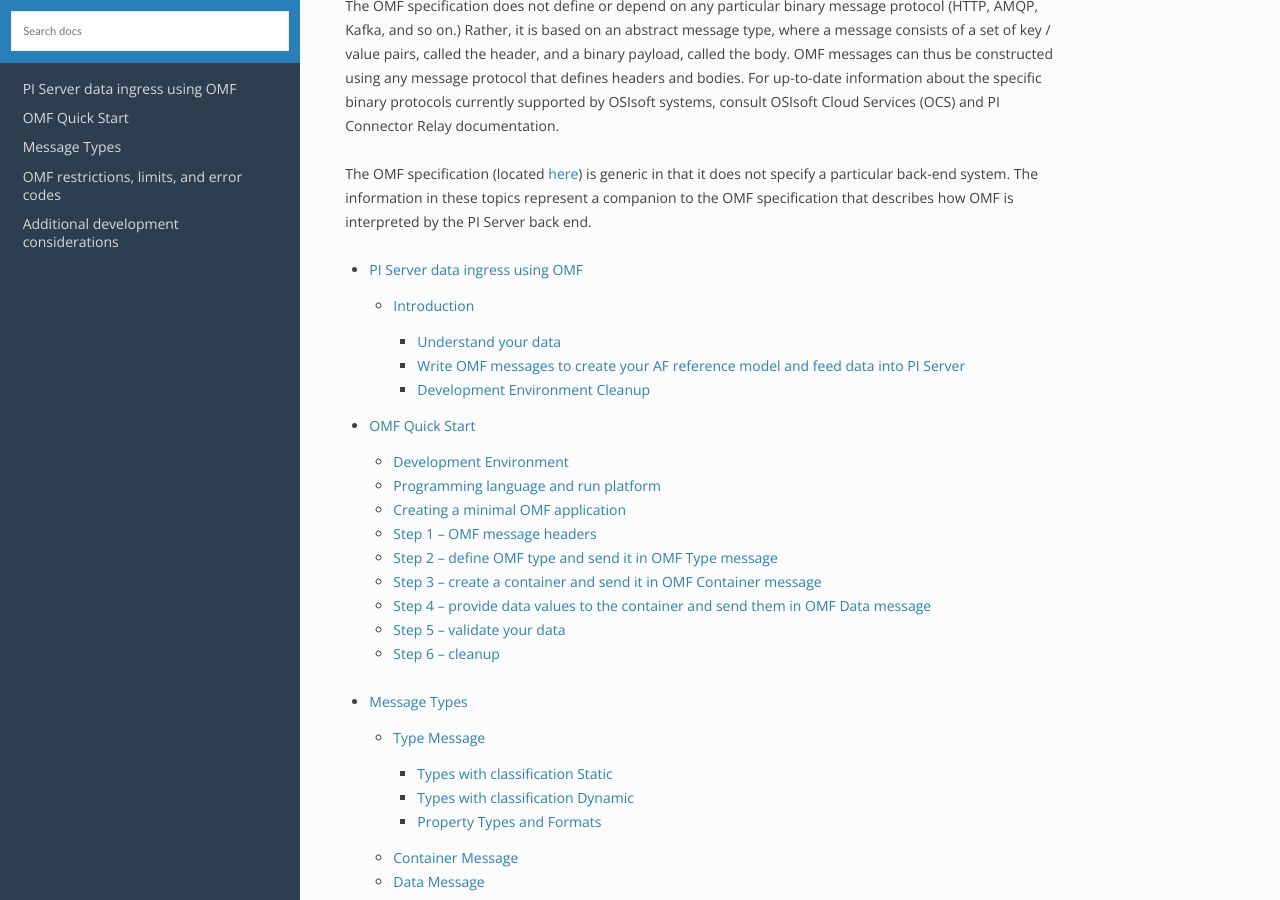
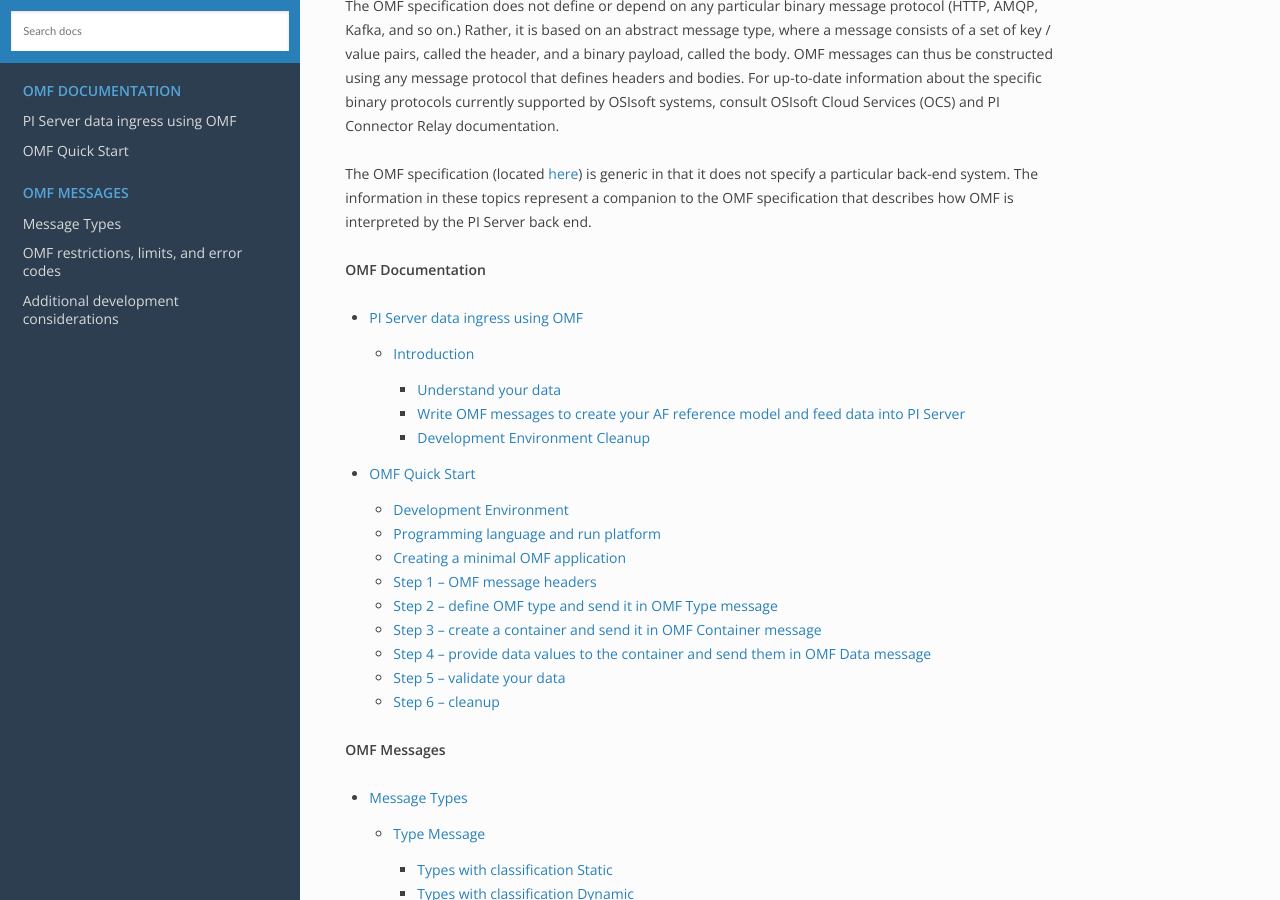
Before and after one commit to osisoft/OMF-Developer-Companion-Guide, a Sphinx documentation site: the page built from docs/index.rst, in a window 1280 px wide and 900 px high, scrolled down 423 px. Built offline with Sphinx 7.4.7 and the Read the Docs theme 2.0.0, drawn with Linux system fonts in a browser that asks for light colours.

Commit message:
Update index.rst

```diff
--- a/docs/index.rst
+++ b/docs/index.rst
@@ -23,11 +23,13 @@
 
 
 .. toctree::
+   :caption: OMF Documentation
 
    OMF-Dev-Intro
    OMF_Quick_Start
 
 .. toctree::
+   :caption: OMF Messages
 
    OMF_Msg_Types
    OMF-Reference
```
